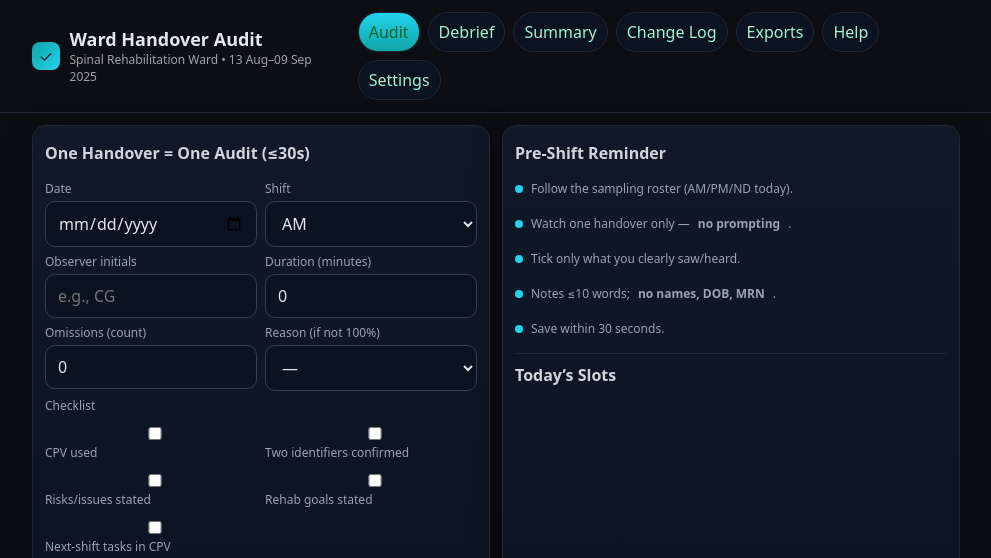
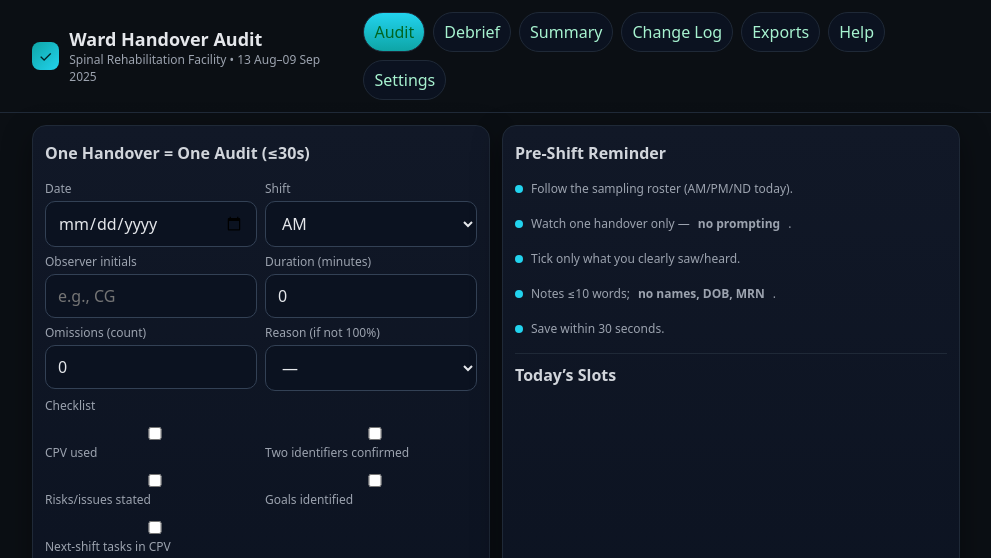
Before and after one commit to Supercarlitoy/handover-audit, a plain HTML site: page 404.html in a window 1280 px wide. Shown: the top 558 px of the page, without its empty margins (144-1135 px from the left). Drawn offline with Linux system fonts and the light colour scheme.

Commit message:
feat(content): update facility name and criteria text
- Change 'Spinal Rehabilitation Ward' to 'Spinal Rehabilitation Facility'
- Change 'Rehab goals stated' to 'Goals identified' in criteria section

```diff
--- a/404.html
+++ b/404.html
@@ -73,7 +73,7 @@ canvas.run{width:100%!important;height:300px!important;background:#08111e;border
       <div class="logo">✓</div>
       <div>
         <div class="h1">Ward Handover Audit</div>
-        <div class="ward" id="wardName">Spinal Rehabilitation Ward • 13 Aug–09 Sep 2025</div>
+        <div class="ward" id="wardName">Spinal Rehabilitation Facility • 13 Aug–09 Sep 2025</div>
       </div>
       <div style="flex:1"></div>
       <div class="tabs">
@@ -142,7 +142,7 @@ canvas.run{width:100%!important;height:300px!important;background:#08111e;border
         </div>
         <div class="row">
           <label><input type="checkbox" id="c_risks"> Risks/issues stated</label>
-          <label><input type="checkbox" id="c_goals"> Rehab goals stated</label>
+          <label><input type="checkbox" id="c_goals"> Goals identified</label>
         </div>
         <div class="row">
           <label><input type="checkbox" id="c_tasks"> Next-shift tasks in CPV</label>
```
Also changed, not shown: index.html (+2 -2 lines).
